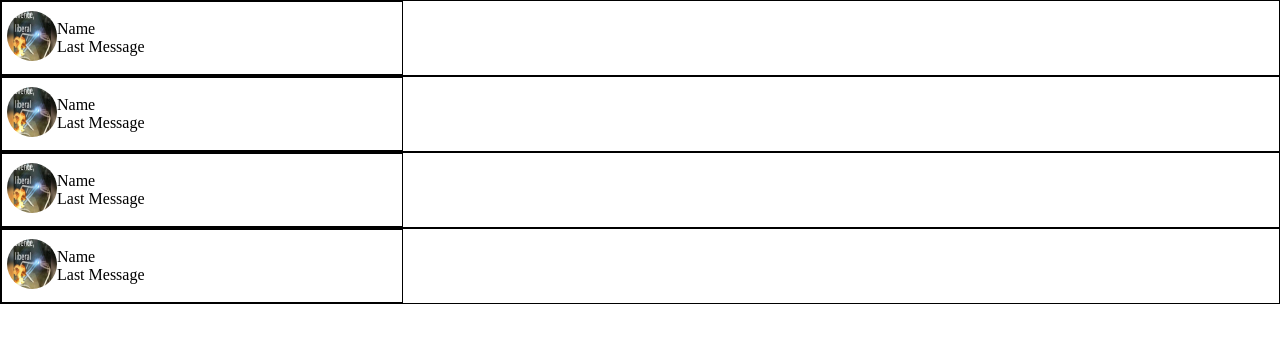
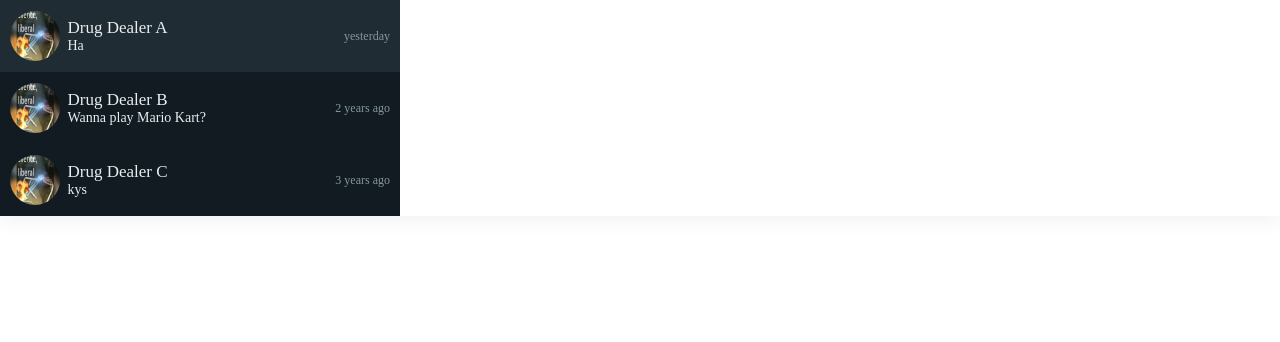
Before and after one commit to Anthony1x/chat-harder, an Angular app: page / in a window 1280 px wide. Shown: the top 342 px of the page. Built offline with nearby package versions, Linux system fonts and the light colour scheme.

Commit message:
Added styling to chats-overview, it's also dynamic now

```diff
--- a/src/app/app.component.html
+++ b/src/app/app.component.html
@@ -1,4 +1,3 @@
-<ch-chats-overview></ch-chats-overview>
-<ch-chats-overview></ch-chats-overview>
-<ch-chats-overview></ch-chats-overview>
-<ch-chats-overview></ch-chats-overview>
+<div class="app">
+    <ch-chats-overview></ch-chats-overview>
+</div>
--- a/src/app/app.component.scss
+++ b/src/app/app.component.scss
@@ -0,0 +1,3 @@
+.app {
+    box-shadow: 0 6px 18px rgba(11, 20, 26, .05)
+}
--- a/src/app/app.module.ts
+++ b/src/app/app.module.ts
@@ -4,9 +4,10 @@ import { BrowserModule } from '@angular/platform-browser';
 import { AppRoutingModule } from './app-routing.module';
 import { AppComponent } from './app.component';
 import { ChatsOverviewComponent } from './chats-overview/chats-overview.component';
+import { ChatWindowComponent } from './chat-window/chat-window.component';
 
 @NgModule({
-  declarations: [AppComponent, ChatsOverviewComponent],
+  declarations: [AppComponent, ChatsOverviewComponent, ChatWindowComponent],
   imports: [BrowserModule, AppRoutingModule],
   providers: [],
   bootstrap: [AppComponent],
--- /dev/null
+++ b/src/app/chat-window/chat-window.component.html
@@ -0,0 +1 @@
+<p>chat-window works!</p>
--- /dev/null
+++ b/src/app/chat-window/chat-window.component.ts
@@ -0,0 +1,15 @@
+import { Component, OnInit } from '@angular/core';
+
+@Component({
+  selector: 'ch-chat-window',
+  templateUrl: './chat-window.component.html',
+  styleUrls: ['./chat-window.component.scss']
+})
+export class ChatWindowComponent implements OnInit {
+
+  constructor() { }
+
+  ngOnInit(): void {
+  }
+
+}
--- a/src/app/chats-overview/chats-overview.component.html
+++ b/src/app/chats-overview/chats-overview.component.html
@@ -1,14 +1,14 @@
-<div class="container">
-	<div class="chat">
+<nav>
+	<div class="chat" *ngFor="let item of items">
 		<div class="your-mom">
-			<div>
-				<img src="../../assets/img/cover5.jpg" alt="Profile Picture">
-
+			<div class="left">
+				<img src="{{ item.image }}" alt="Profile Picture">
+				<div>
+					<span style="font-size: 17px;">{{item.chatterName}}</span>
+					<span style="font-size: 14px;">{{item.lastMessage}}</span>
+				</div>
 			</div>
-			<div>
-				<p>Name</p>
-				<p>Last Message</p>
-			</div>
+			<span class="date">{{item.date}}</span>
 		</div>
 	</div>
-</div>
+</nav>
--- a/src/app/chats-overview/chats-overview.component.scss
+++ b/src/app/chats-overview/chats-overview.component.scss
@@ -1,7 +1,6 @@
-.container {
+nav {
 	display: flex;
 	flex-direction: column;
-	border: 1px solid black;
 }
 
 .chat {
@@ -9,20 +8,50 @@
 	flex-direction: column;
 	height: 72px;
 	width: 25em;
-	border: 1px solid black;
+	color: #e9edef;
+	background-color: #111b21;
 
+	:hover {
+		background-color: #202c33;
+	}
 }
 
-.your-mom{
+.left {
+	display: flex;
+	align-items: center;
+	margin-left: 10px;
+
+	div {
+		margin: 0 7.5px;
+		display: flex;
+		flex-direction: column;
+	}
+}
+
+.text {
+	margin-left: 10px;
+}
+
+.your-mom {
 	display: flex;
 	height: 100%;
 	width: 100%;
 	align-items: center;
-	margin-left: 5px;
+
+	justify-content: space-between;
+
+
+}
+
+.date{
+	font-size: 12px;
+	margin-right: 10px;
+
+	color: #8696a0;
 }
 
 img {
 	height: 50px;
 	width: 50px;
-	border-radius: 100%;
+	border-radius: 50%;
 }
--- a/src/app/chats-overview/chats-overview.component.ts
+++ b/src/app/chats-overview/chats-overview.component.ts
@@ -3,13 +3,46 @@ import { Component, OnInit } from '@angular/core';
 @Component({
   selector: 'ch-chats-overview',
   templateUrl: './chats-overview.component.html',
-  styleUrls: ['./chats-overview.component.scss']
+  styleUrls: ['./chats-overview.component.scss'],
 })
 export class ChatsOverviewComponent implements OnInit {
+  items: Chat[] = [
+    {
+      id: 1,
+      image: 'assets/img/cover5.jpg',
+      chatterName: 'Drug Dealer A',
+      lastMessage: 'Ha',
+      date: 'yesterday',
+    },
+    {
+      id: 2,
+      image: 'assets/img/cover5.jpg',
+      chatterName: 'Drug Dealer B',
+      lastMessage: 'Wanna play Mario Kart?',
+      date: '2 years ago',
+    },
+    {
+      id: 3,
+      image: 'assets/img/cover5.jpg',
+      chatterName: 'Drug Dealer C',
+      lastMessage: 'kys',
+      date: '3 years ago',
+    },
+  ];
 
-  constructor() { }
+  constructor() {}
 
-  ngOnInit(): void {
+  ngOnInit(): void {}
+
+  getInfo(item: Chat): Chat {
+    return item;
   }
+}
 
+interface Chat {
+  id: number;
+  image: string;
+  chatterName: string;
+  lastMessage: string;
+  date: string;
 }
--- a/src/styles.scss
+++ b/src/styles.scss
@@ -4,3 +4,7 @@
     margin: 0;
     padding: 0;
 }
+
+body{
+    //background-color: #0a1014
+}
```
Also changed, not shown: src/app/chat-window/chat-window.component.scss (added), 1 other file (tests, documents, lock files or other folders).
